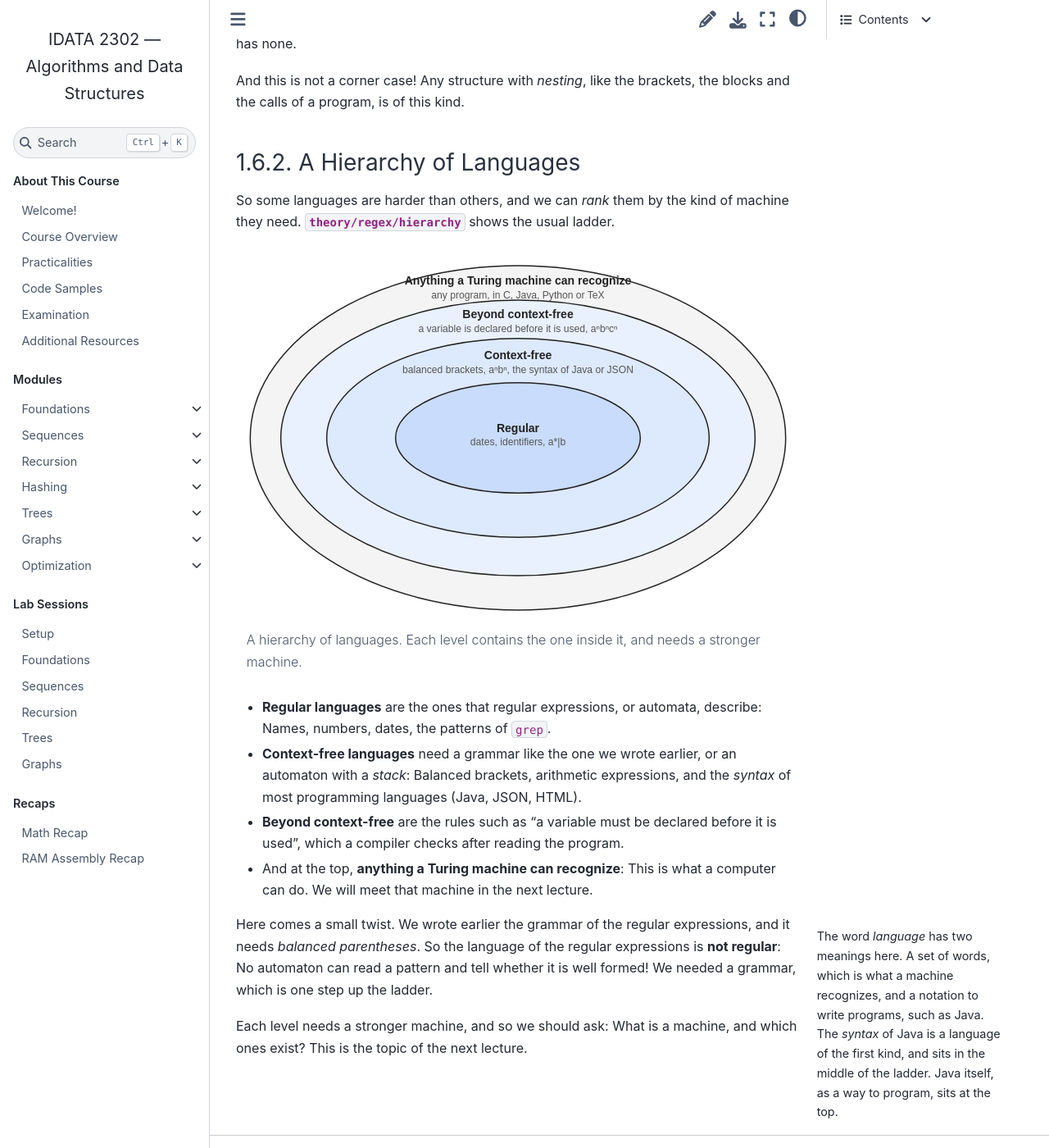
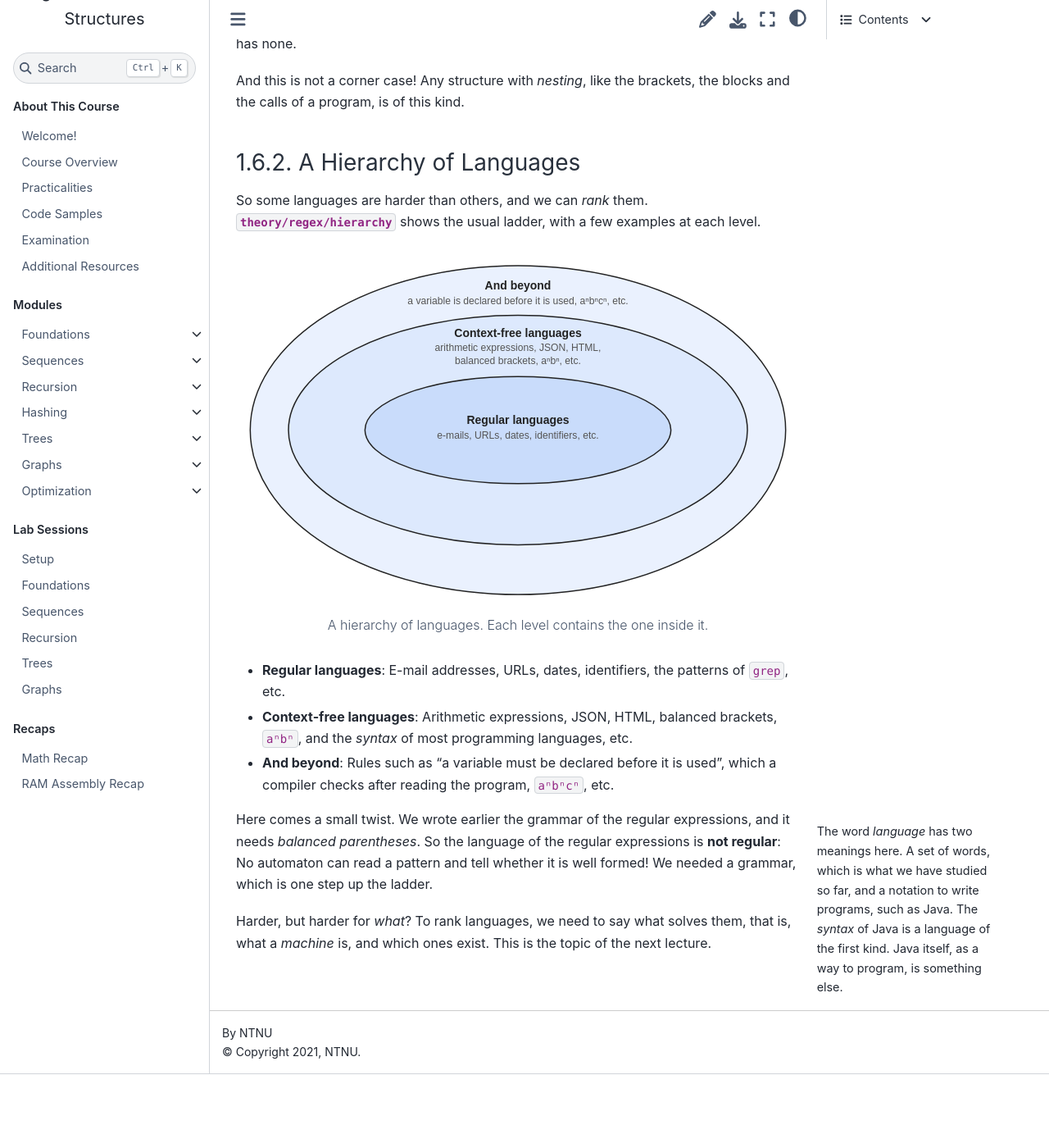
Before and after one commit to fchauvel/ntnu-idata2302-website, a Sphinx documentation site: the page built from source/theory/regex/index.rst, in a window 1280 px wide and 1400 px high, scrolled down 9110 px. Shown: the whole window at 82% size. Built offline with Sphinx 7.4.7 and the Sphinx Book theme 1.1.4, drawn with Linux system fonts in a browser that asks for light colours; after the commit the page ends 10420 px from its top, so only the background shows below that.

Commit message:
content: show only examples in the hierarchy of languages
Co-Authored-By: Claude Sonnet 5.5 <noreply@anthropic.com>

```diff
--- a/source/theory/regex/index.rst
+++ b/source/theory/regex/index.rst
@@ -736,37 +736,31 @@ brackets, the blocks and the calls of a program, is of this kind.
 A Hierarchy of Languages
 ------------------------
 
-So some languages are harder than others, and we can *rank* them by the
-kind of machine they need. :numref:`theory/regex/hierarchy` shows the usual
-ladder.
+So some languages are harder than others, and we can *rank* them.
+:numref:`theory/regex/hierarchy` shows the usual ladder, with a few
+examples at each level.
 
 .. figure:: _static/images/hierarchy.svg
    :name: theory/regex/hierarchy
    :align: center
 
-   A hierarchy of languages. Each level contains the one inside it, and
-   needs a stronger machine.
+   A hierarchy of languages. Each level contains the one inside it.
 
-- **Regular languages** are the ones that regular expressions, or
-  automata, describe: Names, numbers, dates, the patterns of ``grep``.
-- **Context-free languages** need a grammar like the one we wrote
-  earlier, or an automaton with a *stack*: Balanced brackets,
-  arithmetic expressions, and the *syntax* of most programming languages
-  (Java, JSON, HTML).
-- **Beyond context-free** are the rules such as "a variable must be
-  declared before it is used", which a compiler checks after reading the
-  program.
-- And at the top, **anything a Turing machine can recognize**: This is
-  what a computer can do. We will meet that machine in the next
-  lecture.
+- **Regular languages**: E-mail addresses, URLs, dates, identifiers,
+  the patterns of ``grep``, etc.
+- **Context-free languages**: Arithmetic expressions, JSON, HTML,
+  balanced brackets, ``aⁿbⁿ``, and the *syntax* of most programming
+  languages, etc.
+- **And beyond**: Rules such as "a variable must be declared before it
+  is used", which a compiler checks after reading the program,
+  ``aⁿbⁿcⁿ``, etc.
 
 .. margin::
 
    The word *language* has two meanings here. A set of words, which is
-   what a machine recognizes, and a notation to write programs, such as
-   Java. The *syntax* of Java is a language of the first kind, and sits in
-   the middle of the ladder. Java itself, as a way to program, sits at the
-   top.
+   what we have studied so far, and a notation to write programs, such as
+   Java. The *syntax* of Java is a language of the first kind. Java itself,
+   as a way to program, is something else.
 
 Here comes a small twist. We wrote earlier the grammar of the regular
 expressions, and it needs *balanced parentheses*. So the language of the
@@ -774,5 +768,6 @@ regular expressions is **not regular**: No automaton can read a pattern
 and tell whether it is well formed! We needed a grammar, which is one step
 up the ladder.
 
-Each level needs a stronger machine, and so we should ask: What is a
-machine, and which ones exist? This is the topic of the next lecture.
+Harder, but harder for *what*? To rank languages, we need to say what
+solves them, that is, what a *machine* is, and which ones exist. This is
+the topic of the next lecture.
```
Also changed, not shown: source/theory/regex/_static/images/hierarchy.svg.
